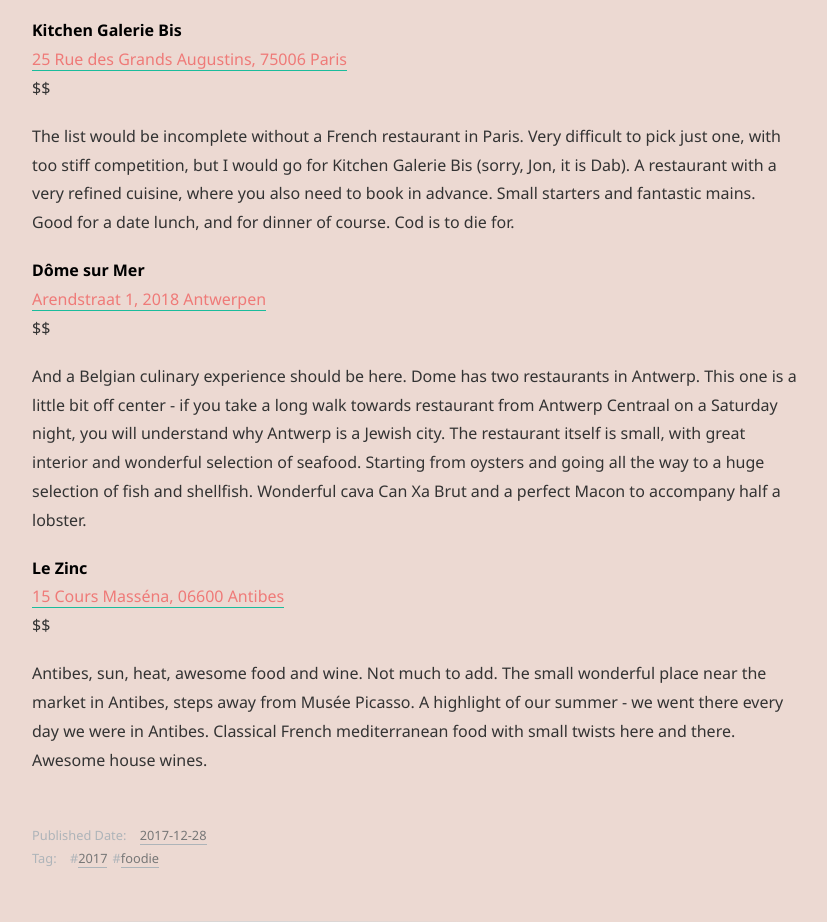
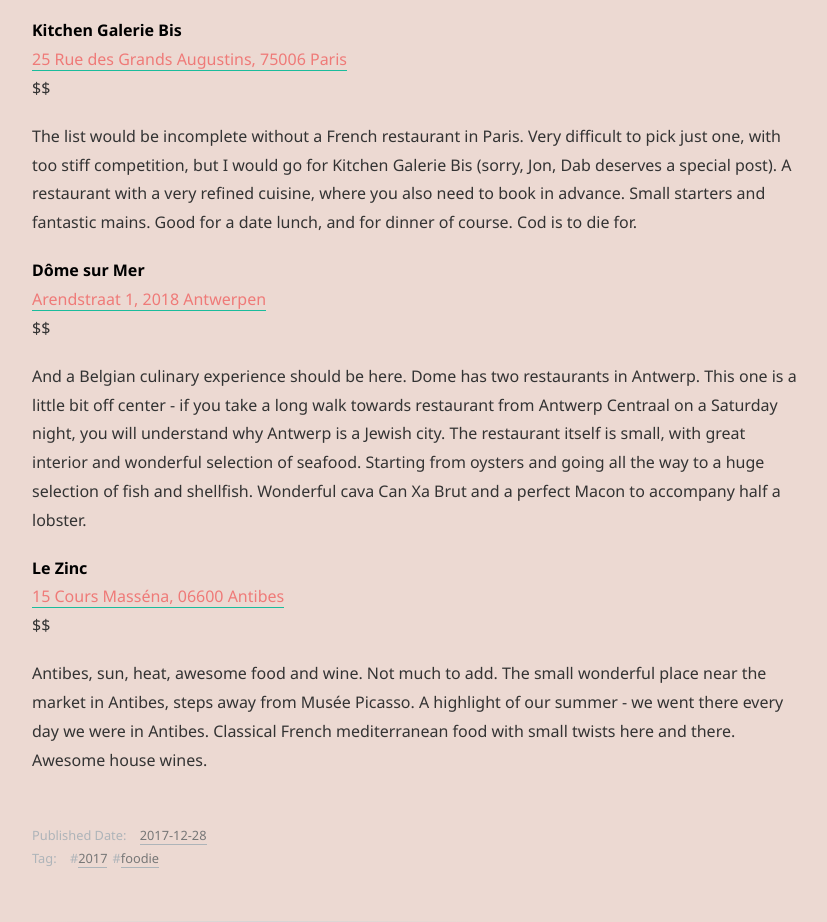
Before and after one commit to arsenicoco/arsenicoco.github.io, a plain HTML site: page 2017/12/28/2017-–-restaurants/index.html in a window 1280 px wide. Shown: the part 1294-2216 px from the top of the page, without its empty margins (224-1051 px from the left). Drawn offline with nearby package versions, Linux system fonts and the light colour scheme; a web font is replaced by a local one.

Commit message:
Cllbrtn updated 2017-12-28 15:12:19

```diff
--- a/2017/12/28/2017-–-restaurants/index.html
+++ b/2017/12/28/2017-–-restaurants/index.html
@@ -13,7 +13,7 @@
 <meta property="og:site_name" content="Cllbrtn">
 <meta property="og:description" content="As the first post to sum up 2017, I want to start with the favorite. Food. There were quite a few gastronomic discoveries this year, but I want to start with a simple no-brainer – Marius.  MariusBaren">
 <meta property="og:locale" content="EN">
-<meta property="og:updated_time" content="2017-12-28T13:51:31.234Z">
+<meta property="og:updated_time" content="2017-12-28T14:11:48.828Z">
 <meta name="twitter:card" content="summary">
 <meta name="twitter:title" content="2017 – restaurants">
 <meta name="twitter:description" content="As the first post to sum up 2017, I want to start with the favorite. Food. There were quite a few gastronomic discoveries this year, but I want to start with a simple no-brainer – Marius.  MariusBaren">
@@ -75,7 +75,7 @@
 <p><strong>Auberge Jean &amp; Marie</strong><br><a href="https://goo.gl/maps/fCDCe6vgj2K2" target="_blank" rel="external">Albert Cuypstraat 58-60, 1072 CV Amsterdam</a><br>$$</p>
 <p>And back to Amsterdam for French food again. Voted best French restaurant in the Netherlands, definitely a worthy experience. The short menu is refreshed every month or so, and everything is so damn good. Owners, Jan and Marije (Jean and Marie themselves) are on the floor and are so cool! If you’re into digestifs, ask for a <em>Kilo of potatoes</em>. Really, just do so. </p>
 <p><strong>Kitchen Galerie Bis</strong><br><a href="https://goo.gl/maps/67yyAtaFk2G2" target="_blank" rel="external">25 Rue des Grands Augustins, 75006 Paris</a><br>$$</p>
-<p>The list would be incomplete without a French restaurant in Paris. Very difficult to pick just one, with too stiff competition, but I would go for Kitchen Galerie Bis (sorry, Jon, it is Dab). A restaurant with a very refined cuisine, where you also need to book in advance. Small starters and fantastic mains. Good for a date lunch, and for dinner of course. Cod is to die for.</p>
+<p>The list would be incomplete without a French restaurant in Paris. Very difficult to pick just one, with too stiff competition, but I would go for Kitchen Galerie Bis (sorry, Jon, Dab deserves a special post). A restaurant with a very refined cuisine, where you also need to book in advance. Small starters and fantastic mains. Good for a date lunch, and for dinner of course. Cod is to die for.</p>
 <p><strong>Dôme sur Mer</strong><br><a href="https://goo.gl/maps/FJ7KvKTvgFC2" target="_blank" rel="external">Arendstraat 1, 2018 Antwerpen</a><br>$$</p>
 <p>And a Belgian culinary experience should be here. Dome has two restaurants in Antwerp. This one is a little bit off center - if you take a long walk towards restaurant from Antwerp Centraal on a Saturday night, you will understand why Antwerp is a Jewish city. The restaurant itself is small, with great interior and wonderful selection of seafood. Starting from oysters and going all the way to a huge selection of fish and shellfish. Wonderful cava Can Xa Brut and a perfect Macon to accompany half a lobster.</p>
 <p><strong>Le Zinc</strong><br><a href="https://goo.gl/maps/LPPVMukLTsH2" target="_blank" rel="external">15 Cours Masséna, 06600 Antibes</a><br>$$</p>
```
